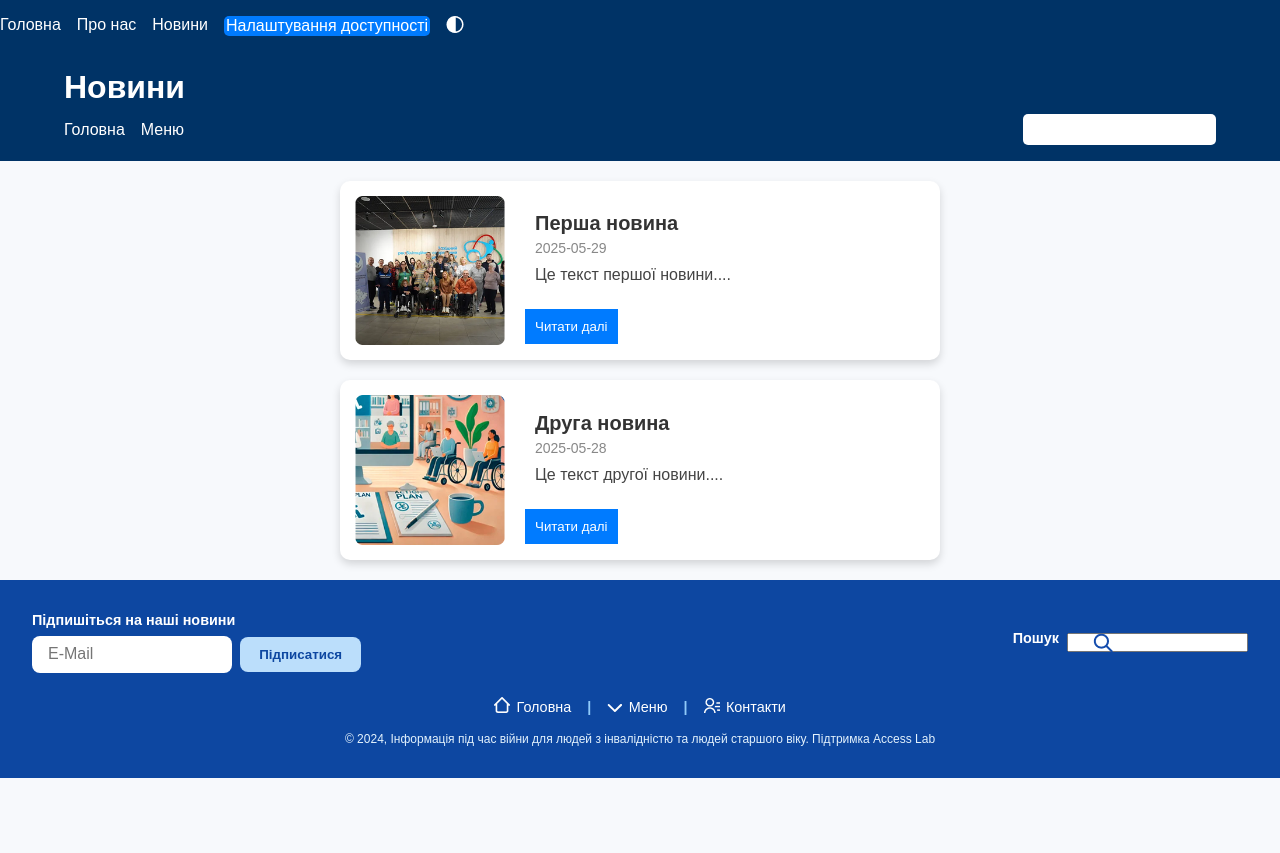
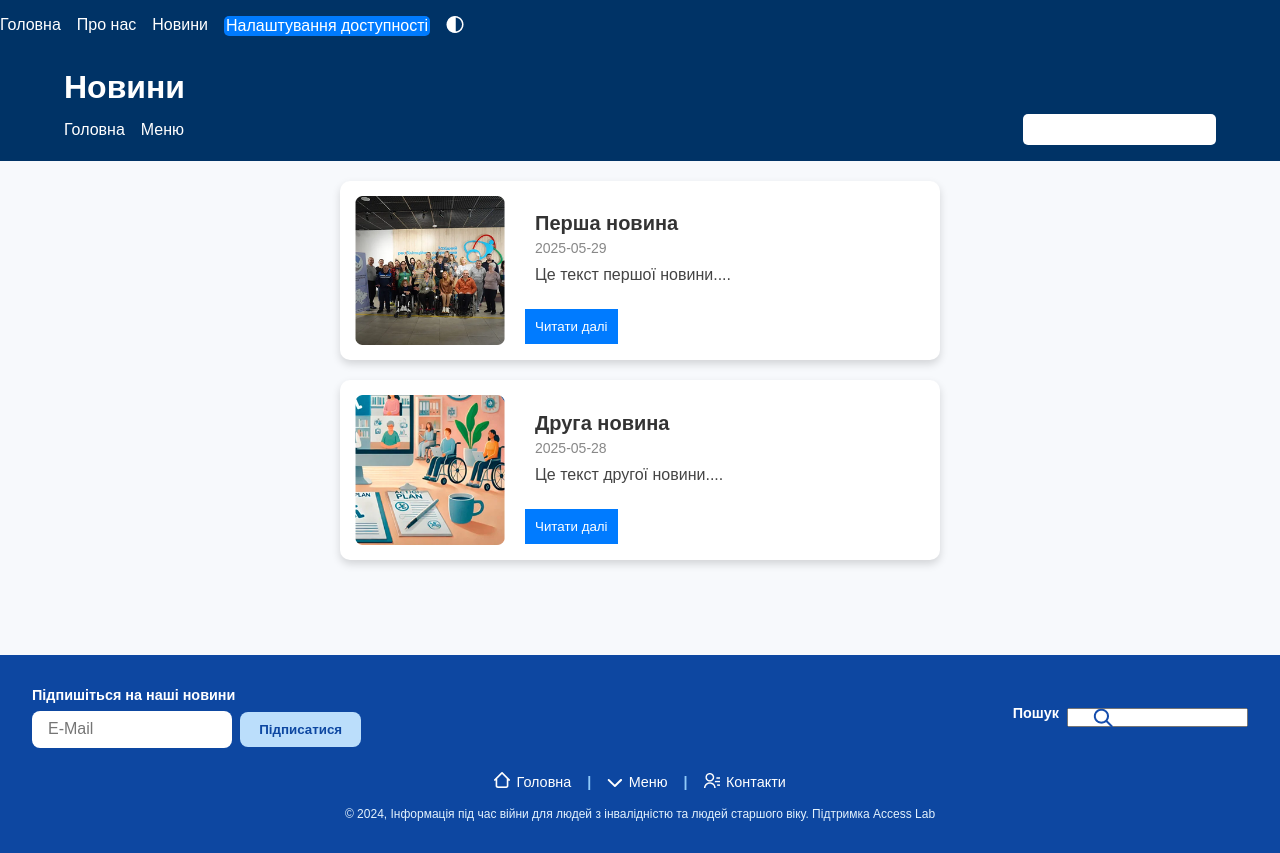
Before and after one commit to RomanTTTTT/WebProject, a React (Create React App) app: page /news in a window 1280 px wide. Before the commit the page ends 800 px from the top, so only its background shows below. Built offline with nearby package versions, Linux system fonts and the light colour scheme; data requests are answered from the project's data file.

Commit message:
fixed footer on the news page

```diff
--- a/src/pages/styles.css
+++ b/src/pages/styles.css
@@ -793,3 +793,13 @@ h2, h3 {
 .dark-theme body {
   background-color: #121212 !important;
 }
+.dark-theme, .light-theme {
+  display: flex;
+  flex-direction: column;
+  min-height: 100vh;
+}
+
+.news-container {
+  flex: 1;
+  padding: 20px;
+}
```
